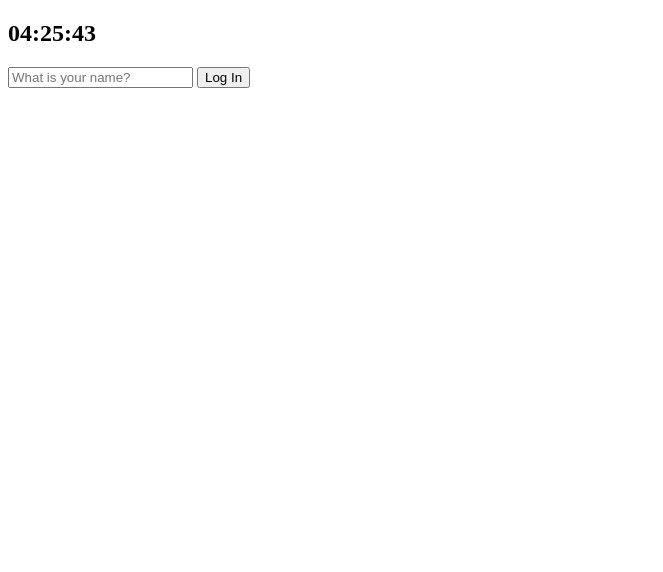
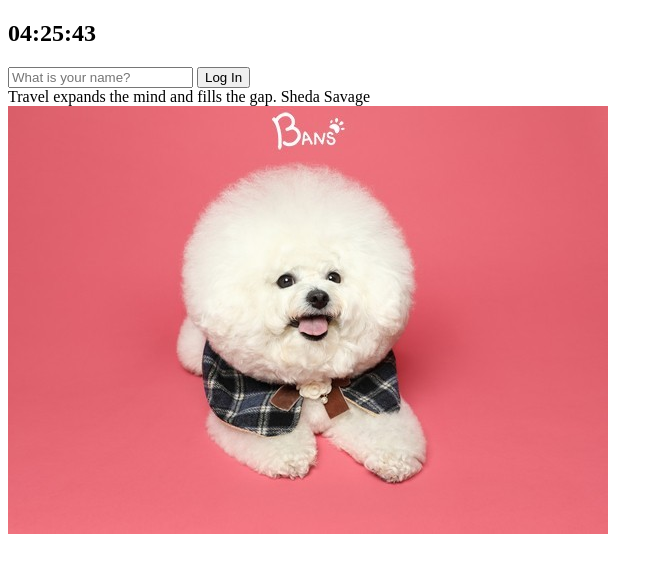
Before and after one commit to LeeSeungMinDev/JSStudy, a plain HTML site: page index.html in a window 1280 px wide. Shown: the whole page, without its empty margins (0-663 px from the left). Drawn offline with Linux system fonts and the light colour scheme.

Commit message:
자바스크립트 명언 & 배경 랜덤하게 나오게하기 실습

```diff
--- a/index.html
+++ b/index.html
@@ -18,7 +18,13 @@
       <input type="submit" value="Log In" />
     </form>
     <h1 class="hidden" id="greeting"></h1>
+    <div id="quote">
+      <span></span>
+      <span></span>
+    </div>
     <script src="js/greetings.js"></script>
     <script src="js/clock.js"></script>
+    <script src="js/quotes.js"></script>
+    <script src="js/background.js"></script>
   </body>
 </html>
--- /dev/null
+++ b/js/background.js
@@ -0,0 +1,9 @@
+const images = ["0.jpg", "1.jpg", "2.jpg"];
+
+const chosenImage = images[Math.floor(Math.random() * images.length)];
+
+const bgImage = document.createElement("img");
+
+bgImage.src = `img/${chosenImage}`;
+
+document.body.appendChild(bgImage);
--- /dev/null
+++ b/js/quotes.js
@@ -0,0 +1,50 @@
+const quotes = [
+    {
+      quote: "The way to get started is to quit talking and begin doing.",
+      author: "Walt Disney",
+    },
+    {
+      quote: "Life is what happens when you're busy making other plans.",
+      author: "John Lennon",
+    },
+    {
+      quote:
+        "The world is a book and those who do not travel read only one page.",
+      author: "Saint Augustine",
+    },
+    {
+      quote: "Life is either a daring adventure or nothing at all.",
+      author: "Helen Keller",
+    },
+    {
+      quote: "To Travel is to Live",
+      author: "Hans Christian Andersen",
+    },
+    {
+      quote: "Only a life lived for others is a life worthwhile.",
+      author: "Albert Einstein",
+    },
+    {
+      quote: "You only live once, but if you do it right, once is enough.",
+      author: "Mae West",
+    },
+    {
+      quote: "Never go on trips with anyone you do not love.",
+      author: "Hemmingway",
+    },
+    {
+      quote: "We wander for distraction, but we travel for fulfilment.",
+      author: "Hilaire Belloc",
+    },
+    {
+      quote: "Travel expands the mind and fills the gap.",
+      author: "Sheda Savage",
+    },
+  ];
+
+  const quote = document.querySelector("#quote span:first-child");
+  const author = document.querySelector("#quote span:last-child");
+  const todaysQuote = quotes[Math.floor(Math.random() * quotes.length)];
+
+  quote.innerText = todaysQuote.quote;
+  author.innerText = todaysQuote.author;
```
Also changed, not shown: img/0.jpg (added), img/1.jpg (added), img/2.jpg (added).
